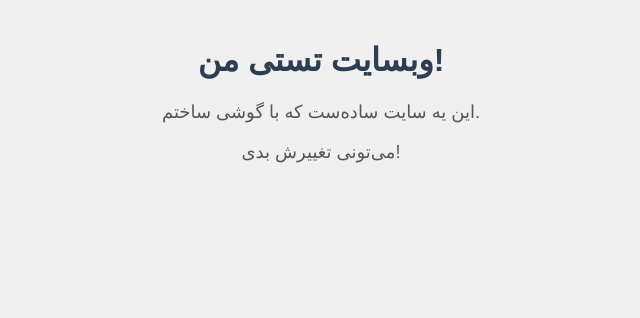
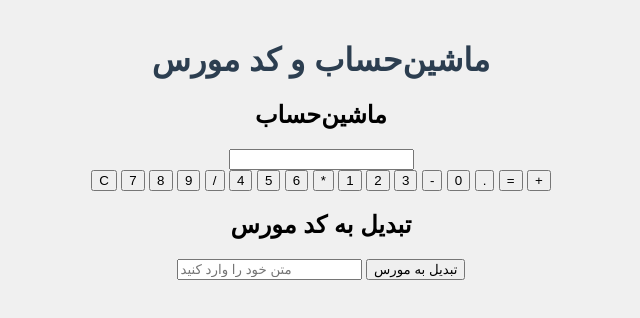
Before and after one commit to hosseini37/test-website, a plain HTML site: page index.html in a window 1280 px wide. Shown: the whole page, without its empty margins (319-959 px from the left). Drawn offline with Linux system fonts and the light colour scheme; a web font is replaced by a local one.

Commit message:
index.html

```diff
--- a/index.html
+++ b/index.html
@@ -3,16 +3,48 @@
 <head>
     <meta charset="UTF-8">
     <meta name="viewport" content="width=device-width, initial-scale=1.0">
-    <title>وبسایت تستی</title>
+    <title>ماشین‌حساب و کد مورس</title>
     <link rel="stylesheet" href="style.css">
+    <link href="https://fonts.googleapis.com/css2?family=Vazir&display=swap" rel="stylesheet">
 </head>
 <body>
     <header>
-        <h1>وبسایت تستی من!</h1>
+        <h1>ماشین‌حساب و کد مورس</h1>
     </header>
     <main>
-        <p>این یه سایت ساده‌ست که با گوشی ساختم.</p>
-        <p>می‌تونی تغییرش بدی!</p>
+        <!-- بخش ماشین‌حساب -->
+        <section id="calculator">
+            <h2>ماشین‌حساب</h2>
+            <input type="text" id="display" readonly>
+            <div class="buttons">
+                <button onclick="clearDisplay()">C</button>
+                <button onclick="appendToDisplay('7')">7</button>
+                <button onclick="appendToDisplay('8')">8</button>
+                <button onclick="appendToDisplay('9')">9</button>
+                <button onclick="appendToDisplay('/')">/</button>
+                <button onclick="appendToDisplay('4')">4</button>
+                <button onclick="appendToDisplay('5')">5</button>
+                <button onclick="appendToDisplay('6')">6</button>
+                <button onclick="appendToDisplay('*')">*</button>
+                <button onclick="appendToDisplay('1')">1</button>
+                <button onclick="appendToDisplay('2')">2</button>
+                <button onclick="appendToDisplay('3')">3</button>
+                <button onclick="appendToDisplay('-')">-</button>
+                <button onclick="appendToDisplay('0')">0</button>
+                <button onclick="appendToDisplay('.')">.</button>
+                <button onclick="calculate()">=</button>
+                <button onclick="appendToDisplay('+')">+</button>
+            </div>
+        </section>
+
+        <!-- بخش کد مورس -->
+        <section id="morse">
+            <h2>تبدیل به کد مورس</h2>
+            <input type="text" id="morseInput" placeholder="متن خود را وارد کنید">
+            <button onclick="convertToMorse()">تبدیل به مورس</button>
+            <p id="morseOutput"></p>
+        </section>
     </main>
+    <script src="script.js"></script>
 </body>
-</html>
+                </html>
```
